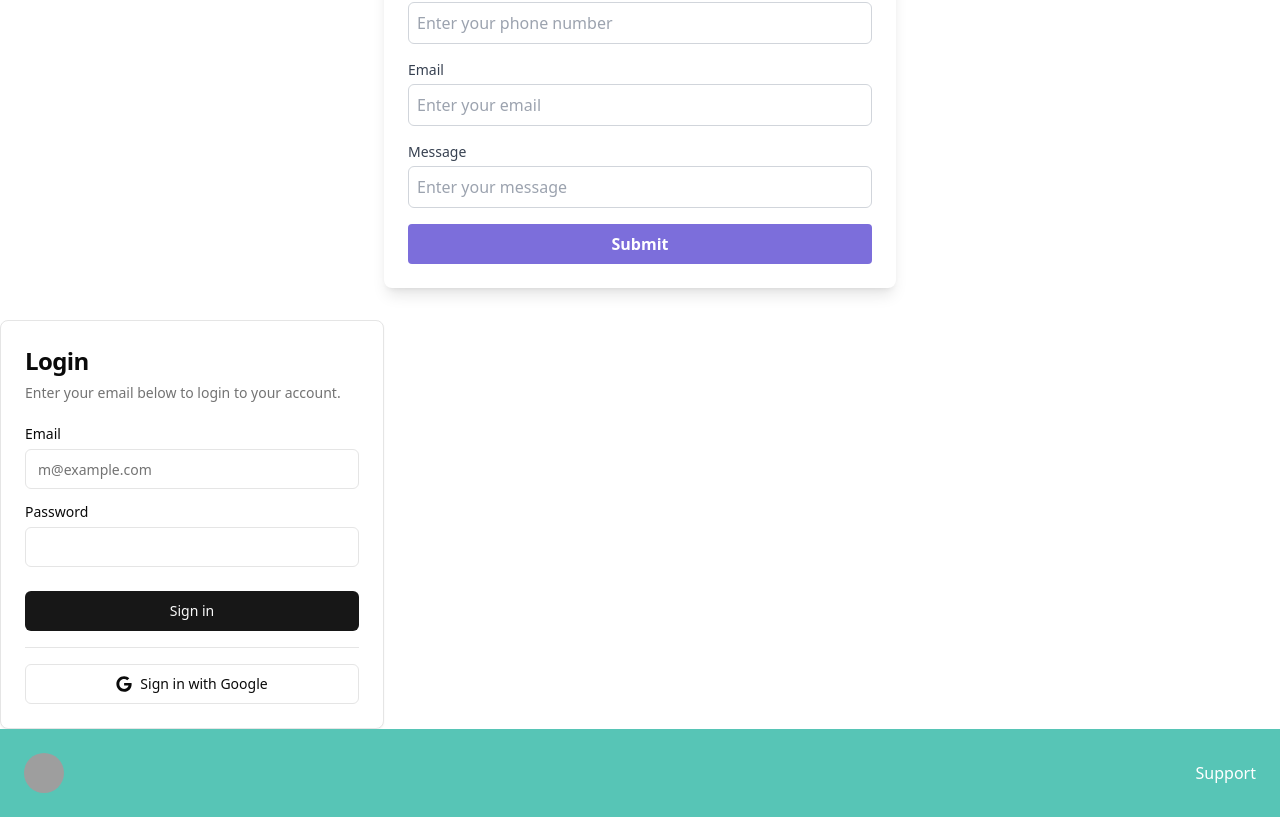
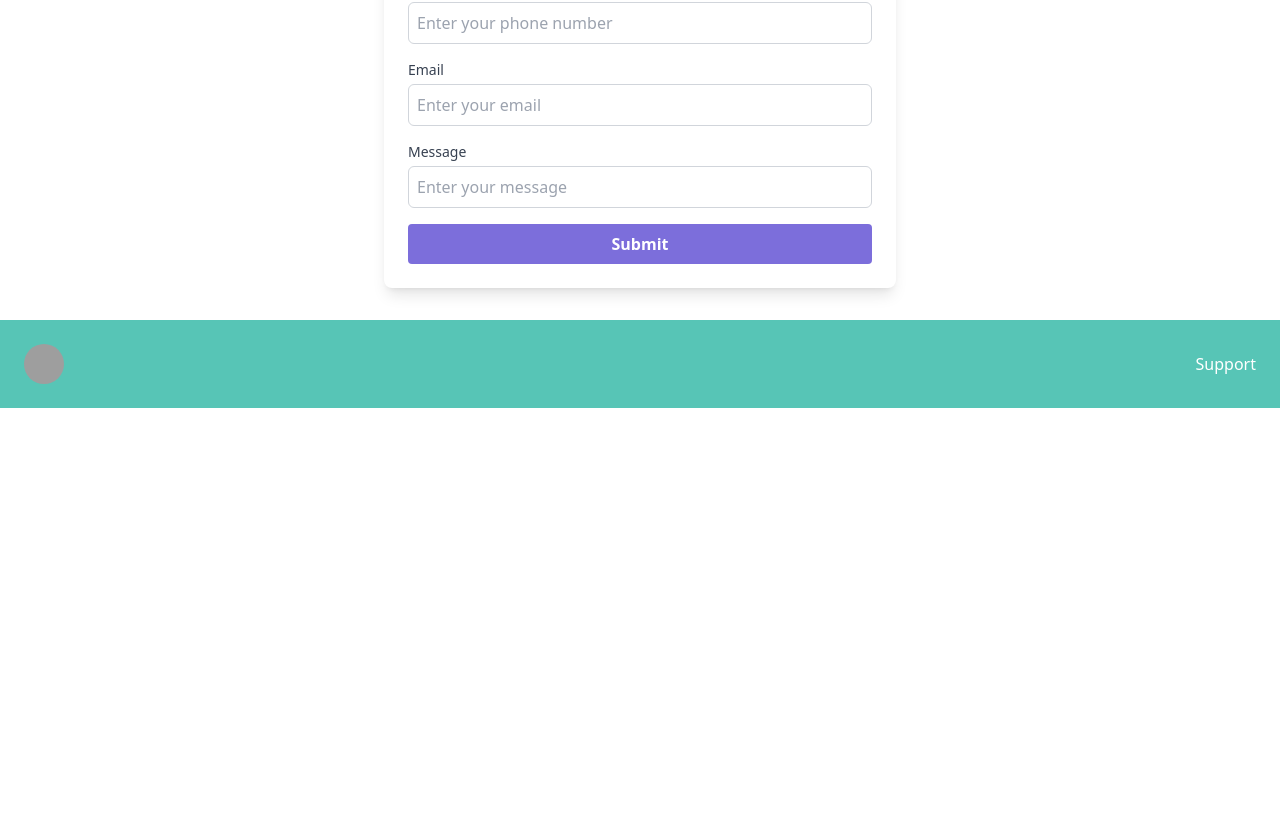
Before and after one commit to khushwant1234/tutor, a Next.js app: page / in a window 1280 px wide. Shown: the part 1936-2753 px from the top of the page. After the commit the page ends 2344 px from the top, so only its background shows below. Built offline with nearby package versions, Linux system fonts and the light colour scheme; grey boxes are pictures that could not be loaded.

Commit message:
made settings page

```diff
--- a/app/page.tsx
+++ b/app/page.tsx
@@ -14,7 +14,6 @@ export default function Home() {
         <LoginForm></LoginForm>
       </div> */}
       <ContactForm></ContactForm>
-      <LoginForm></LoginForm>
       <Footer></Footer>
     </div>
   );
```
